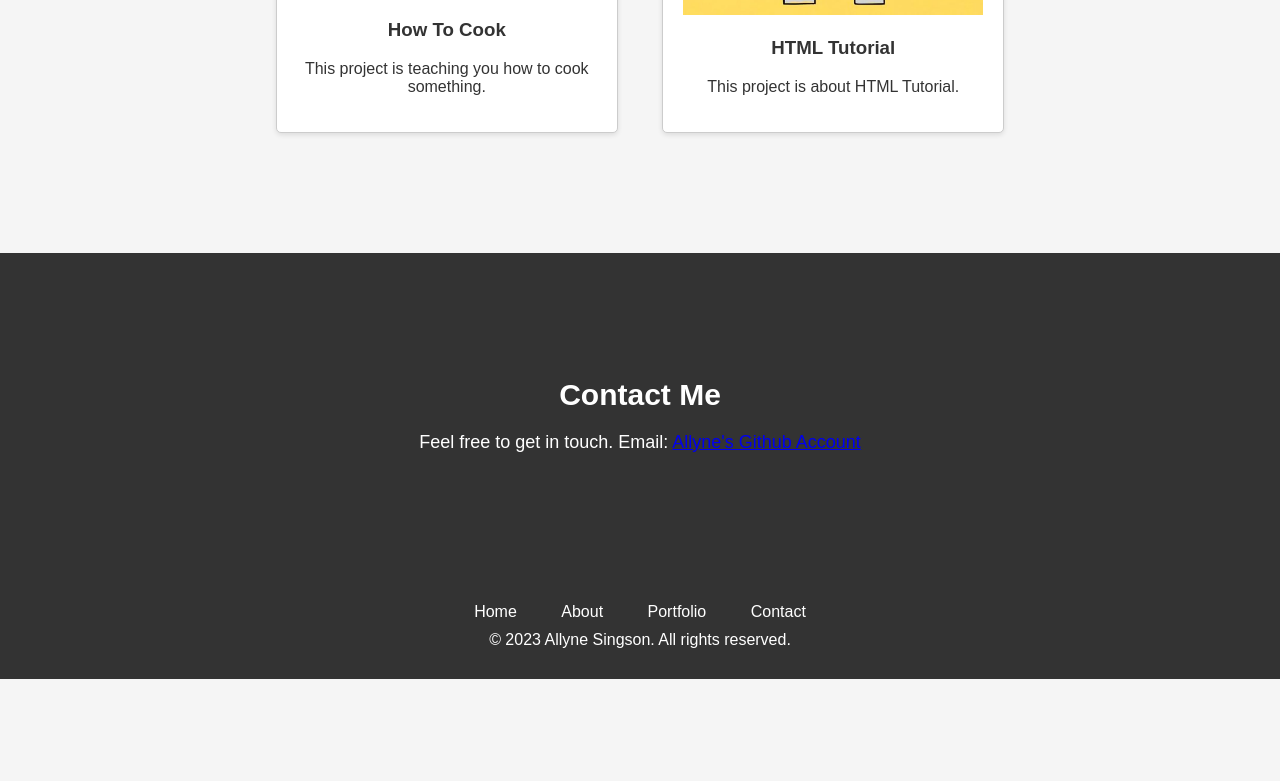
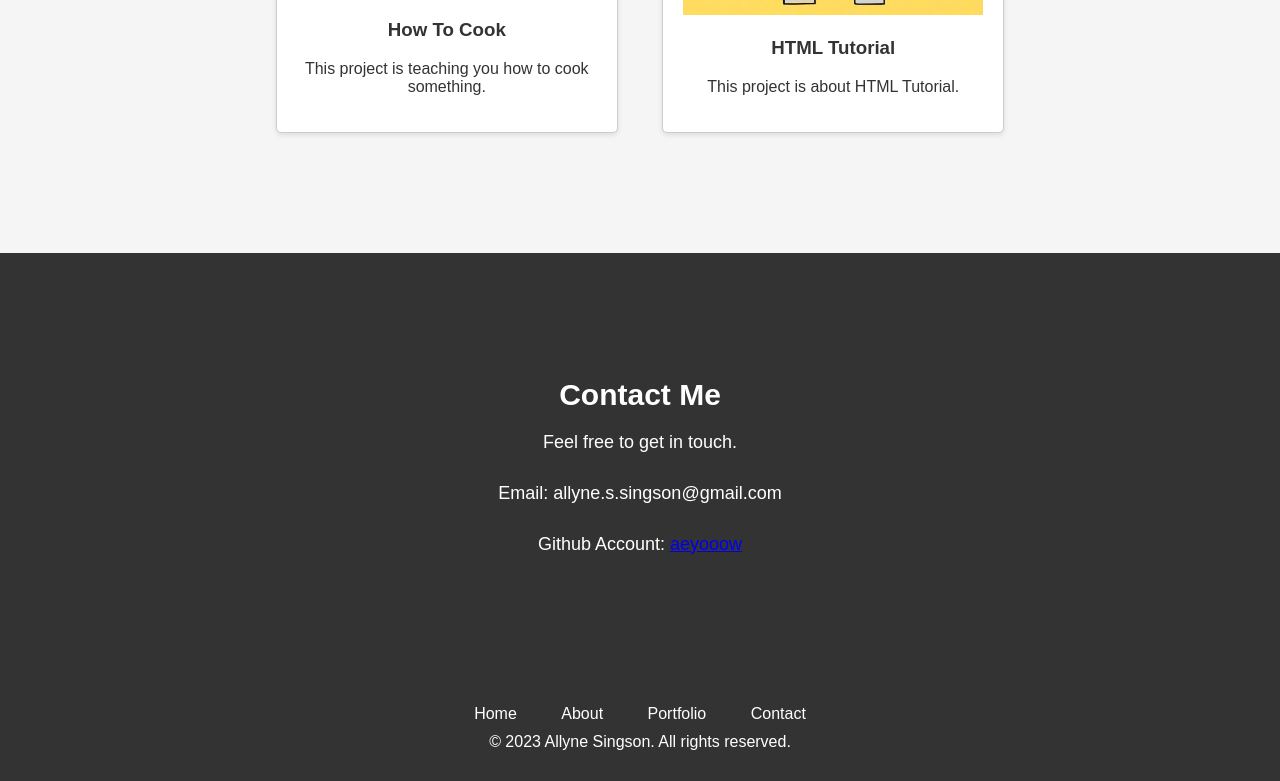
Before and after one commit to aeyooow/portfolio, a plain HTML site: page index.html in a window 1280 px wide. Shown: the part 1199-1980 px from the top of the page. Before the commit the page ends 1878 px from the top, so only its background shows below. Drawn offline with Linux system fonts and the light colour scheme.

Commit message:
Modify Contact Me

```diff
--- a/index.html
+++ b/index.html
@@ -46,7 +46,9 @@
 
     <section id="contact" class="contact">
         <h2>Contact Me</h2>
-        <p>Feel free to get in touch. Email: <a href= "https://github.com/aeyooow"> Allyne's Github Account</p>
+        <p>Feel free to get in touch. </p>
+		<p>Email: allyne.s.singson@gmail.com </p>
+		<p>Github Account: <a href= "https://github.com/aeyooow"> aeyooow</p>
     </section>
 
     <footer>
```
